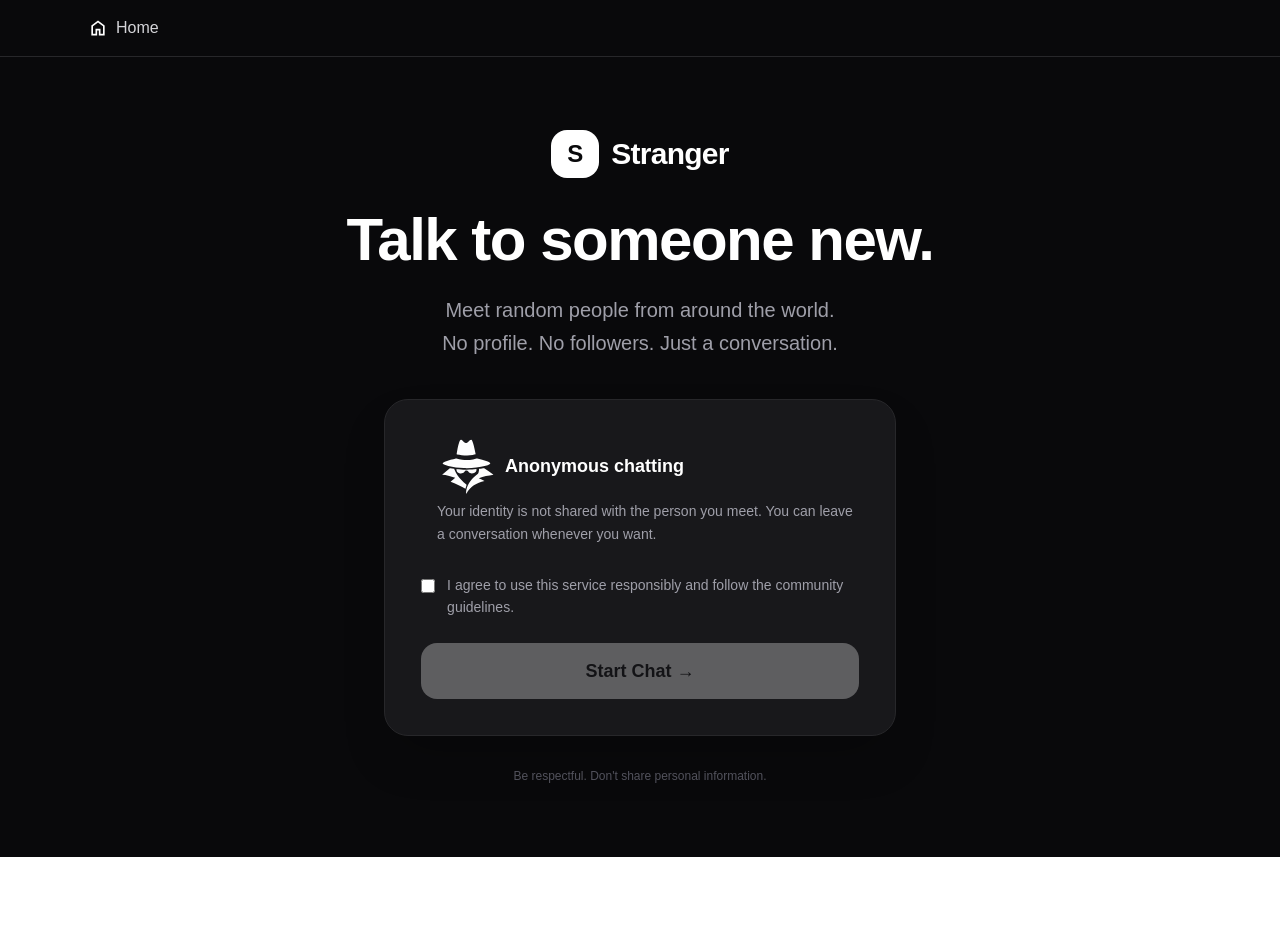
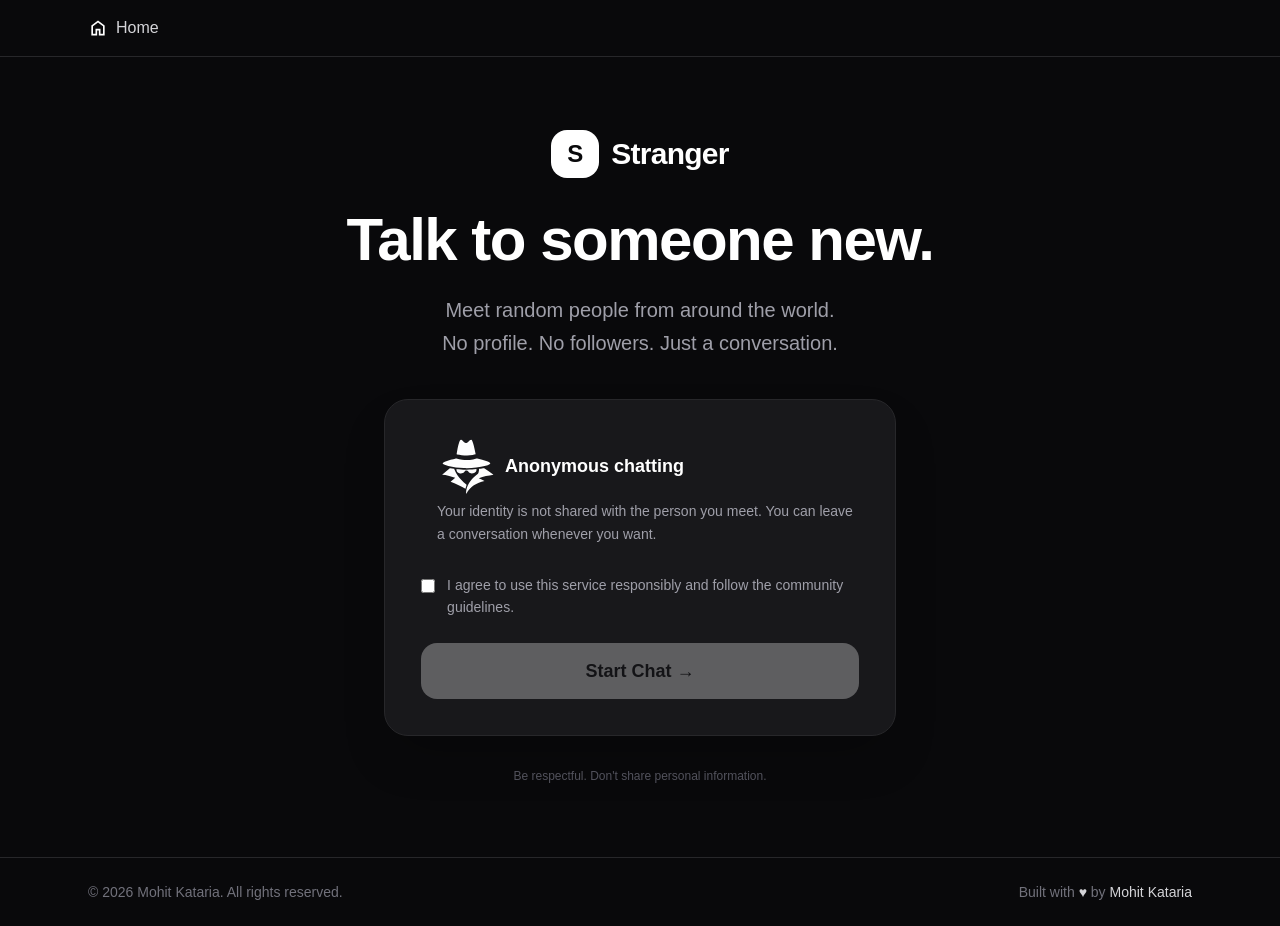
Before and after one commit to Mohitkataria361/Umegele, a Next.js app: page / in a window 1280 px wide. Before the commit the page ends 857 px from the top, so only its background shows below. Built offline with nearby package versions, Linux system fonts and the light colour scheme.

Commit message:
footer added

```diff
--- a/app/layout.tsx
+++ b/app/layout.tsx
@@ -1,7 +1,8 @@
 import type { Metadata } from "next";
 import { Geist, Geist_Mono } from "next/font/google";
 import "./globals.css";
-import Navbar from "../components/Navbar";
+import Navbar from "@/components/Navbar";
+import Footer from "@/components/Footer";
 const geistSans = Geist({
   variable: "--font-geist-sans",
   subsets: ["latin"],
@@ -25,7 +26,9 @@ export default function RootLayout({ children }: LayoutProps<"/">) {
     >
       <body className="min-h-full flex flex-col">
         <Navbar/>
-        {children}</body>
+        {children}
+        <Footer/>
+        </body>
     </html>
   );
 }
--- /dev/null
+++ b/components/Footer.tsx
@@ -0,0 +1,16 @@
+export default function Footer() {
+  return (
+    <footer className="w-full border-t border-zinc-800 bg-zinc-950">
+      <div className="mx-auto flex max-w-6xl flex-col items-center justify-between gap-3 px-6 py-6 sm:flex-row">
+        <p className="text-sm text-zinc-500">
+          © {new Date().getFullYear()} Mohit Kataria. All rights reserved.
+        </p>
+
+        <p className="text-sm text-zinc-500">
+          Built with <span className="text-zinc-300">♥</span> by{" "}
+          <span className="font-medium text-zinc-300">Mohit Kataria</span>
+        </p>
+      </div>
+    </footer>
+  );
+}
```
